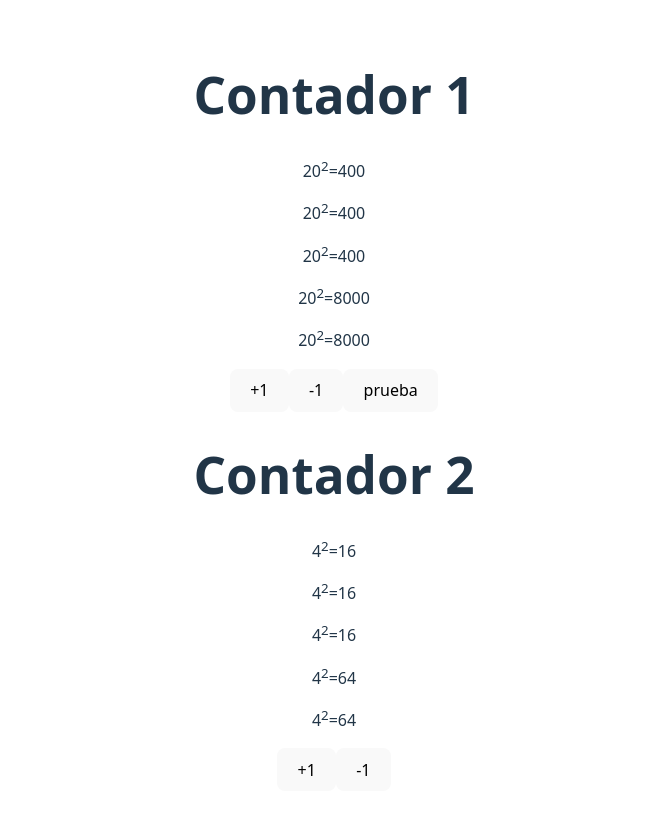
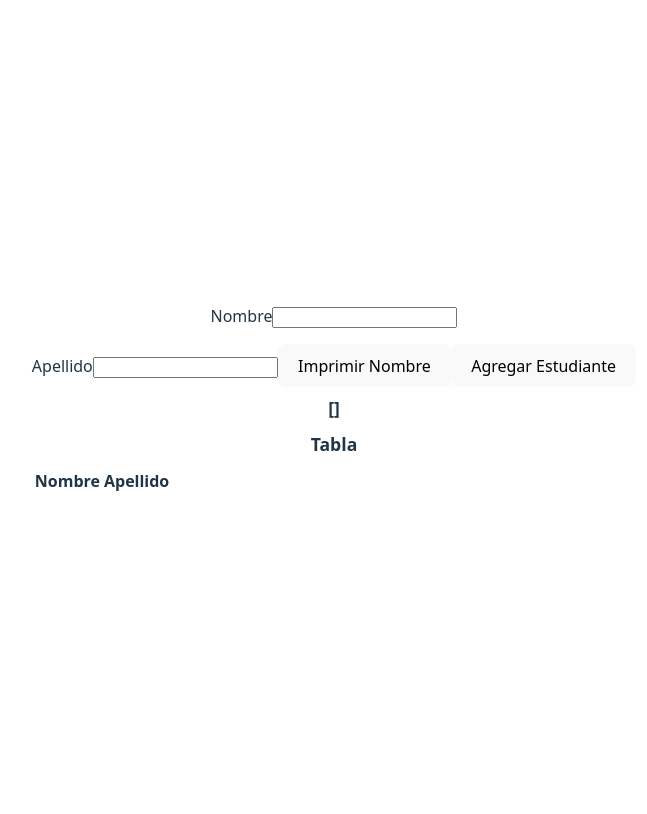
Before and after one commit to SumonPB/pw_vue_u2_bc, a Vue app: page / in a window 1280 px wide. Shown: the top 814 px of the page, without its empty margins (306-953 px from the left). Built offline with nearby package versions, Linux system fonts and the light colour scheme.

Commit message:
Directivas Vue

```diff
--- a/src/App.vue
+++ b/src/App.vue
@@ -2,7 +2,8 @@
   <div>
   </div>
   <div>
-      <ContadorView/>
+      <!--<ContadorView/> -->
+      <!--Nuevo--><DirectivasView/>
   </div>
   <div>
 
@@ -11,9 +12,11 @@
 
 <script >
 import ContadorView from './views/ContadorView.vue';
+import DirectivasView from './views/DirectivasView.vue'; //nuevo
 export default{
     components: {
-        ContadorView
+        ContadorView,
+        DirectivasView //nuevo
     }
   }
 
--- a/src/components/Contador.vue
+++ b/src/components/Contador.vue
@@ -55,7 +55,7 @@ export default {
   inicio : {
     type: Number,
     default: 99,
-    validator(value){
+    validator(value){//validaciones
       return value>10;
     }
   },
--- /dev/null
+++ b/src/components/Directivas.vue
@@ -0,0 +1,72 @@
+<template>
+  <div>
+    <label for="id_nombre">Nombre</label>
+    <input type="text" id="id_nombre" v-model="nombre">
+    <p>{{ nombre }}</p>
+    <label for="id_apellido">Apellido</label>
+    <input type="text" id="id_apellido" v-model="apellido">
+
+
+
+    <button @:click="imprimirNombre()">Imprimir Nombre</button>
+
+    <button @:click="agregarEstudiante()">Agregar Estudiante</button>
+
+
+    <h1>{{ arreglo }}</h1>
+
+    <ul >
+        <li  v-for="{nombre,apellido} in arreglo" :key="nombre" >{{ nombre }} - {{ apellido }}</li>
+    </ul>
+
+    <h1>Tabla</h1>
+    <table>
+        <thead>
+            <th>Nombre</th>
+            <th>Apellido</th>
+        </thead>
+        <tbody>
+            <!--Recordar al usar desestructracion de datos usar el nombre de las variables que usa el objeto para no tener conficiones-->
+            <tr v-for="{nombre,apellido} in arreglo" :key="nombre">
+               <td>{{ nombre }}</td>
+               <td>{{ apellido }}</td>
+            </tr>
+        </tbody>
+    </table>
+  </div>
+</template>
+<script>
+export default {
+    data(){
+        return {
+            nombre: null,
+            apellido: null,
+            //arreglo:[1,2,3,4]
+            arreglo:[]
+        }
+    },
+    methods:{
+        imprimirNombre(){
+            console.log(this.nombre)
+        },
+        agregarEstudiante(){
+            const estu = {
+                nombre: this.nombre,
+                apellido:this.apellido
+            }
+            console.log("Se Agrega Estudiante")
+            console.log(this.arreglo)
+            this.arreglo.push(estu);
+            this.limpiarFormulario();
+        },
+        limpiarFormulario(){
+            this.nombre=null;
+            this.apellido=null;
+        }
+    }
+}
+</script>
+
+<style>
+
+</style>
--- a/src/style.css
+++ b/src/style.css
@@ -31,7 +31,7 @@ body {
 }
 
 h1 {
-  font-size: 3.2em;
+  font-size: 1.1em;
   line-height: 1.1;
 }
 
--- /dev/null
+++ b/src/views/DirectivasView.vue
@@ -0,0 +1,15 @@
+<template>
+  <Directivas/>
+</template>
+
+<script>
+import Directivas from '../components/Directivas.vue'
+export default {
+  components: { Directivas },
+
+}
+</script>
+
+<style>
+
+</style>
```
